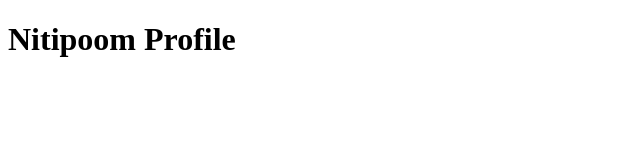
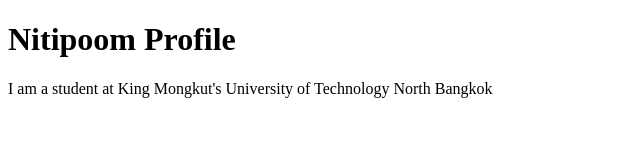
Before and after one commit to Nitipoom007/github-desktop-project_sec1_2_67, a plain HTML site: page index.html in a window 1280 px wide. Shown: the whole page, without its empty margins (0-640 px from the left). Drawn offline with Linux system fonts and the light colour scheme.

Commit message:
Add information

```diff
--- a/index.html
+++ b/index.html
@@ -7,5 +7,7 @@
 </head>
 <body>
     <h1>Nitipoom Profile</h1>
+    <p>I am a student at King Mongkut's
+        University of Technology North Bangkok</p>
 </body>
 </html>
```
